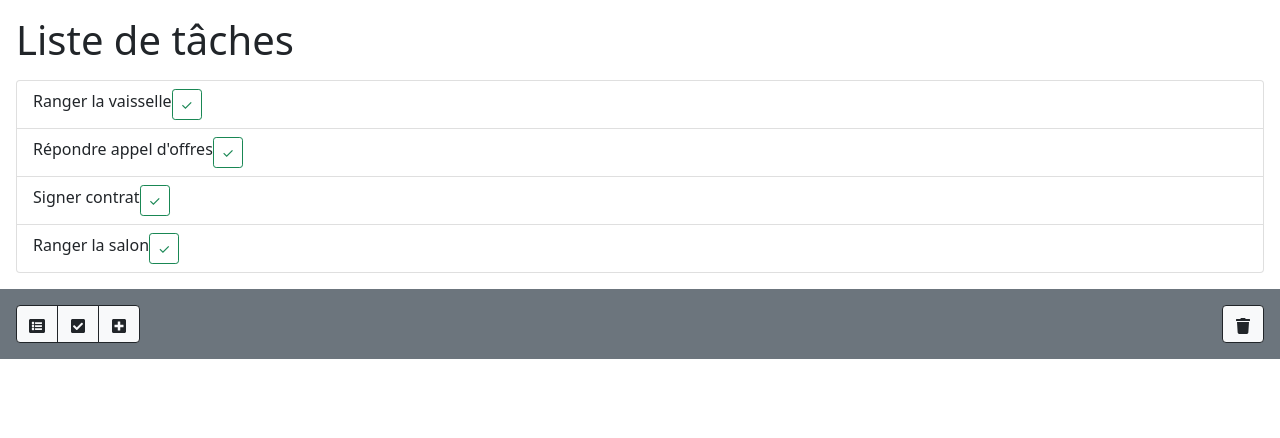
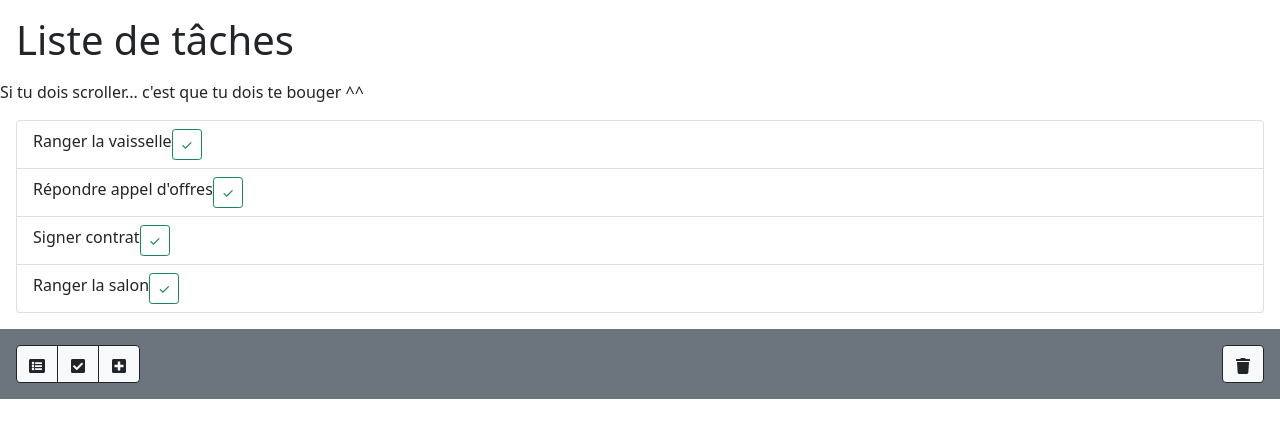
Before and after one commit to ChristopheBouriel/React-training-app, a React (Create React App) app: page / in a window 1280 px wide. Shown: the top 438 px of the page. Built offline with nearby package versions, Linux system fonts and the light colour scheme.

Commit message:
Premiers composants

```diff
--- a/package.json
+++ b/package.json
@@ -12,6 +12,7 @@
     "react": "^17.0.2",
     "react-dom": "^17.0.2",
     "react-icons": "^4.3.1",
+    "react-router-dom": "^6.2.1",
     "react-scripts": "5.0.0",
     "web-vitals": "^2.1.4"
   },
--- /dev/null
+++ b/src/components/App.js
@@ -0,0 +1,17 @@
+import React from "react";
+import ToDoList from './ToDoList';
+import NavBar from './Footer'
+
+class App extends React.Component {
+    render() {
+      return (
+        <section id="todo">
+          <h1 className="m-3">Liste de tâches</h1>
+          <ToDoList />
+          <NavBar />
+      </section>
+      )
+    }
+  }
+
+  export default App
--- /dev/null
+++ b/src/components/Footer.js
@@ -0,0 +1,18 @@
+import React from "react";
+import { FaListAlt, FaCheckSquare, FaPlusSquare, FaTrash } from 'react-icons/fa';
+
+const NavBar = () => {
+    return (
+            <footer className="d-flex justify-content-between bg-secondary p-3" id="mainFooter">
+              <div className="btn-group">
+                  <a href="#" className="btn btn-outline-dark bg-light"><FaListAlt/></a>
+                  <a href="#" className="btn btn-outline-dark bg-light"><FaCheckSquare/></a>
+                  <a href="#" className="btn btn-outline-dark bg-light"><FaPlusSquare/></a>
+              </div>
+              <button className="btn btn-outline-dark bg-light"><FaTrash/></button>
+          </footer>
+    )
+}
+
+
+export default NavBar
--- /dev/null
+++ b/src/components/ToDoList.js
@@ -0,0 +1,32 @@
+import React from "react";
+
+const ToDoList = () => {
+    return (
+        /** Ci-dessous le racourci pour <React.Fragment> (car on ne peux retourner qu'un élément, donc il faut une div
+        *   qui fasse office de container en quelque sorte)
+        */
+        <>
+            <p>Si tu dois scroller... c'est que tu dois te bouger ^^</p>
+            <ul className="list-group m-3">
+                <li className="list-group-item d-flex align-tiems-center">
+                    Ranger la vaisselle
+                    <button className="btn btn-sm ml-auto btn-outline-success">&#x2713;</button>
+                </li>
+                <li className="list-group-item d-flex align-tiems-center">
+                    Répondre appel d'offres
+                    <button className="btn btn-sm ml-auto btn-outline-success">&#x2713;</button>
+                </li>
+                <li className="list-group-item d-flex align-tiems-center">
+                    Signer contrat
+                    <button className="btn btn-sm ml-auto btn-outline-success">&#x2713;</button>
+                </li>
+                <li className="list-group-item d-flex align-tiems-center">
+                    Ranger la salon
+                    <button className="btn btn-sm ml-auto btn-outline-success">&#x2713;</button>
+                </li>
+            </ul>
+        </>
+    )
+}
+
+export default ToDoList
--- a/src/index.js
+++ b/src/index.js
@@ -1,43 +1,9 @@
 import React from 'react';
 import ReactDOM from 'react-dom';
 import 'bootstrap/dist/css/bootstrap.min.css';
-import { FaListAlt, FaCheckSquare, FaPlusSquare, FaTrash } from 'react-icons/fa';
+
+import App from './components/App'
 
 
-class App extends React.Component {
-  render() {
-    return (
-      <section id="todo">
-        <h1 className="m-3">Liste de tâches</h1>
-        <ul className="list-group m-3">
-            <li className="list-group-item d-flex align-tiems-center">
-                Ranger la vaisselle
-                <button className="btn btn-sm ml-auto btn-outline-success">&#x2713;</button>
-            </li>
-            <li className="list-group-item d-flex align-tiems-center">
-                Répondre appel d'offres
-                <button className="btn btn-sm ml-auto btn-outline-success">&#x2713;</button>
-            </li>
-            <li className="list-group-item d-flex align-tiems-center">
-                Signer contrat
-                <button className="btn btn-sm ml-auto btn-outline-success">&#x2713;</button>
-            </li>
-            <li className="list-group-item d-flex align-tiems-center">
-                Ranger la salon
-                <button className="btn btn-sm ml-auto btn-outline-success">&#x2713;</button>
-            </li>
-        </ul>
-        <footer className="d-flex justify-content-between bg-secondary p-3" id="mainFooter">
-            <div className="btn-group">
-                <a href="#" className="btn btn-outline-dark bg-light"><FaListAlt/></a>
-                <a href="#" className="btn btn-outline-dark bg-light"><FaCheckSquare/></a>
-                <a href="#" className="btn btn-outline-dark bg-light"><FaPlusSquare/></a>
-            </div>
-            <button className="btn btn-outline-dark bg-light"><FaTrash/></button>
-        </footer>
-    </section>
-    )
-  }
-}
 
 ReactDOM.render(<App/>, document.getElementById('root'))
```
Also changed, not shown: src/components/addTask.js (added, +24 -0 lines), 1 other file (tests, documents, lock files or other folders).
